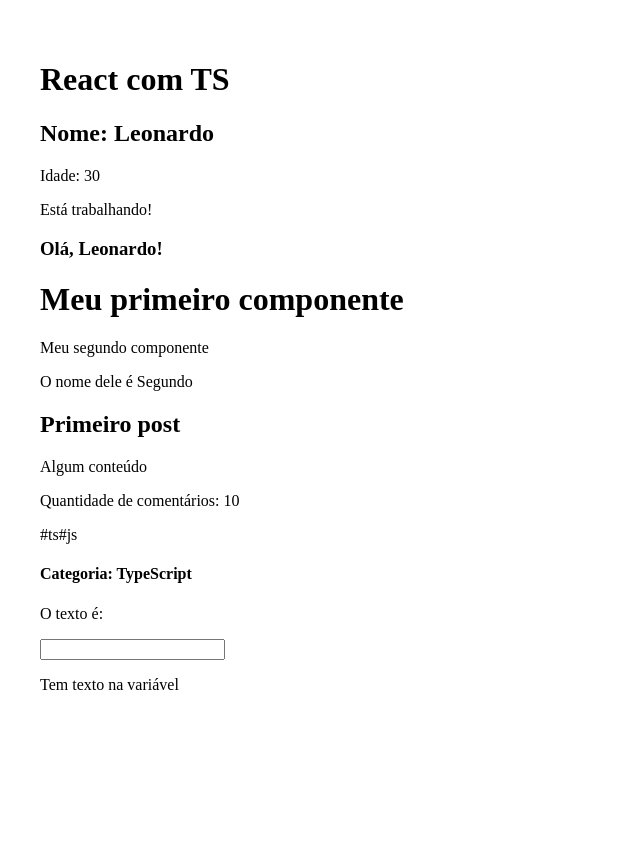
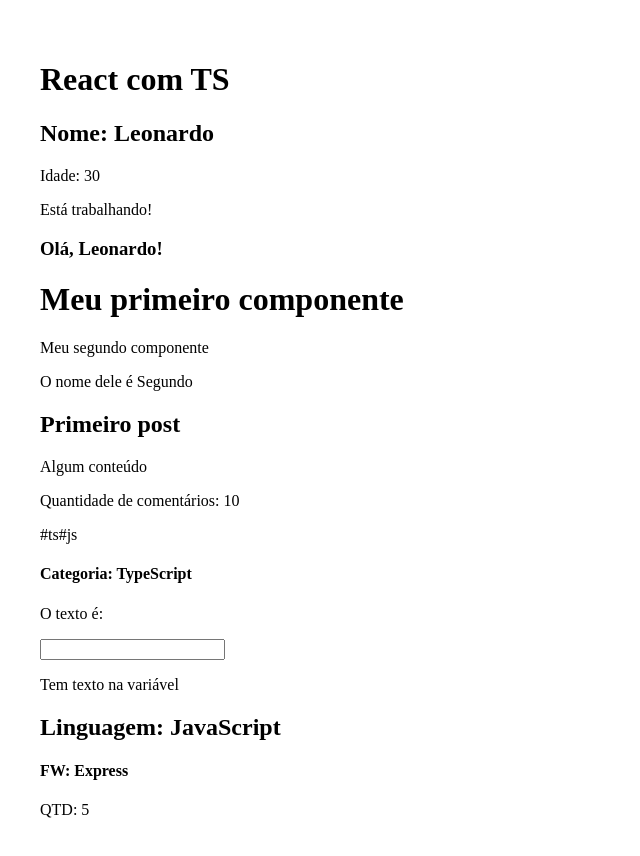
Before and after one commit to leogama09/Typescript, a React (Create React App) app in the folder react_com_ts/: page / in a window 1280 px wide. Shown: the top 856 px of the page, without its empty margins (0-640 px from the left). Built offline with nearby package versions, Linux system fonts and the light colour scheme; the HTML template or start-up script is replaced by a standard one.

Commit message:
Consuming context

```diff
--- a/react_com_ts/src/App.tsx
+++ b/react_com_ts/src/App.tsx
@@ -9,6 +9,9 @@ import Destructuring, { Category } from './components/Destructuring';
 
 // 6- useState
 import State from './components/State';
+
+// 10- utilizando contexto
+import Context from './components/Context';
 
 // 8- type
 type textOrNull = string | null
@@ -75,6 +78,7 @@ const contextValue = {
       <State />
       {myText && <p>Tem texto na variável</p>}
       {mySecondText && <p>Tem texto na variável</p>}
+      <Context />
     </div>
     </AppContext.Provider>
   );
--- /dev/null
+++ b/react_com_ts/src/components/Context.tsx
@@ -0,0 +1,22 @@
+import React, {useContext} from 'react'
+
+import { AppContext } from '../App'
+
+const Context = () => {
+
+    const details = useContext(AppContext)
+
+  return (
+    <>
+    {details && (
+        <div>
+            <h2>Linguagem: {details.language}</h2>
+            <h4>FW: {details.framework}</h4>
+            <p>QTD: {details.projects}</p>
+        </div>
+    )}
+    </>
+  )
+}
+
+export default Context
```
